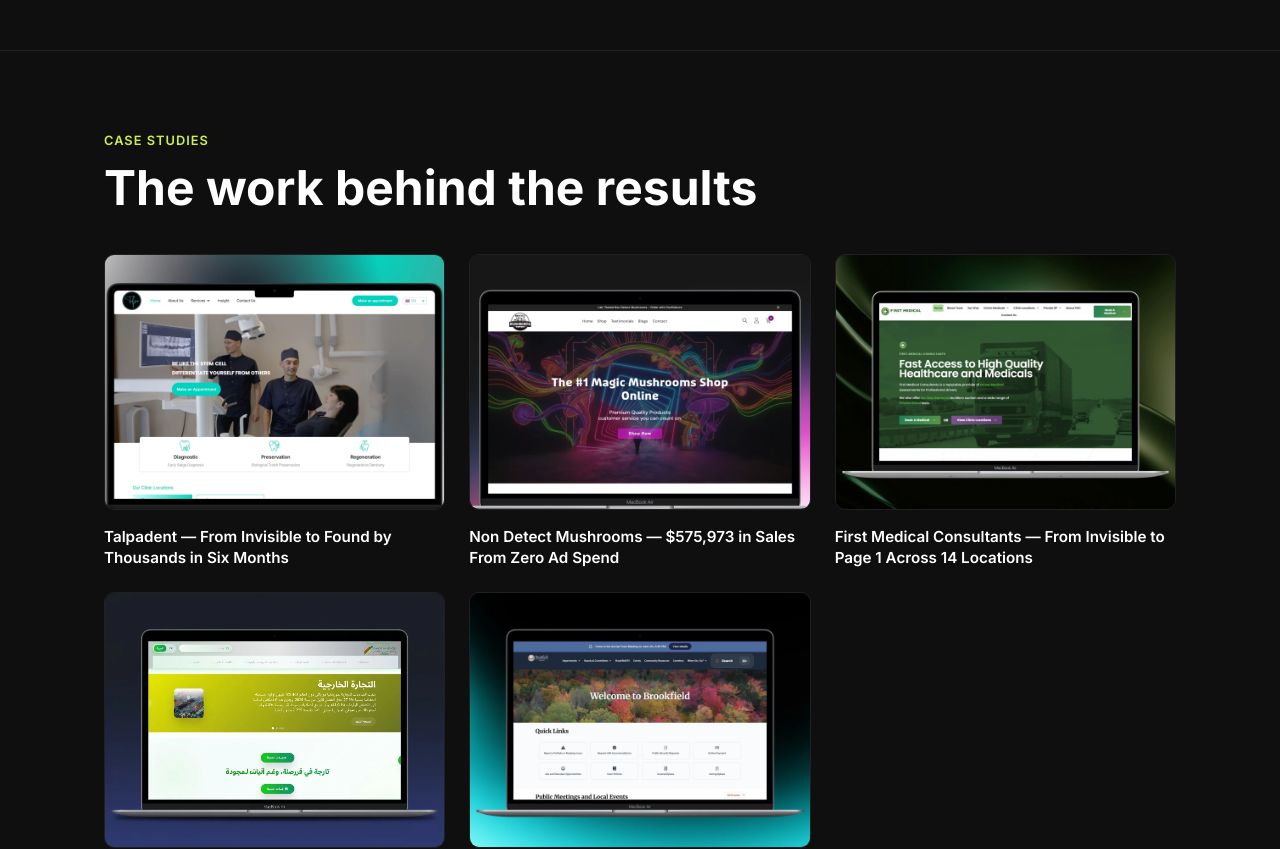
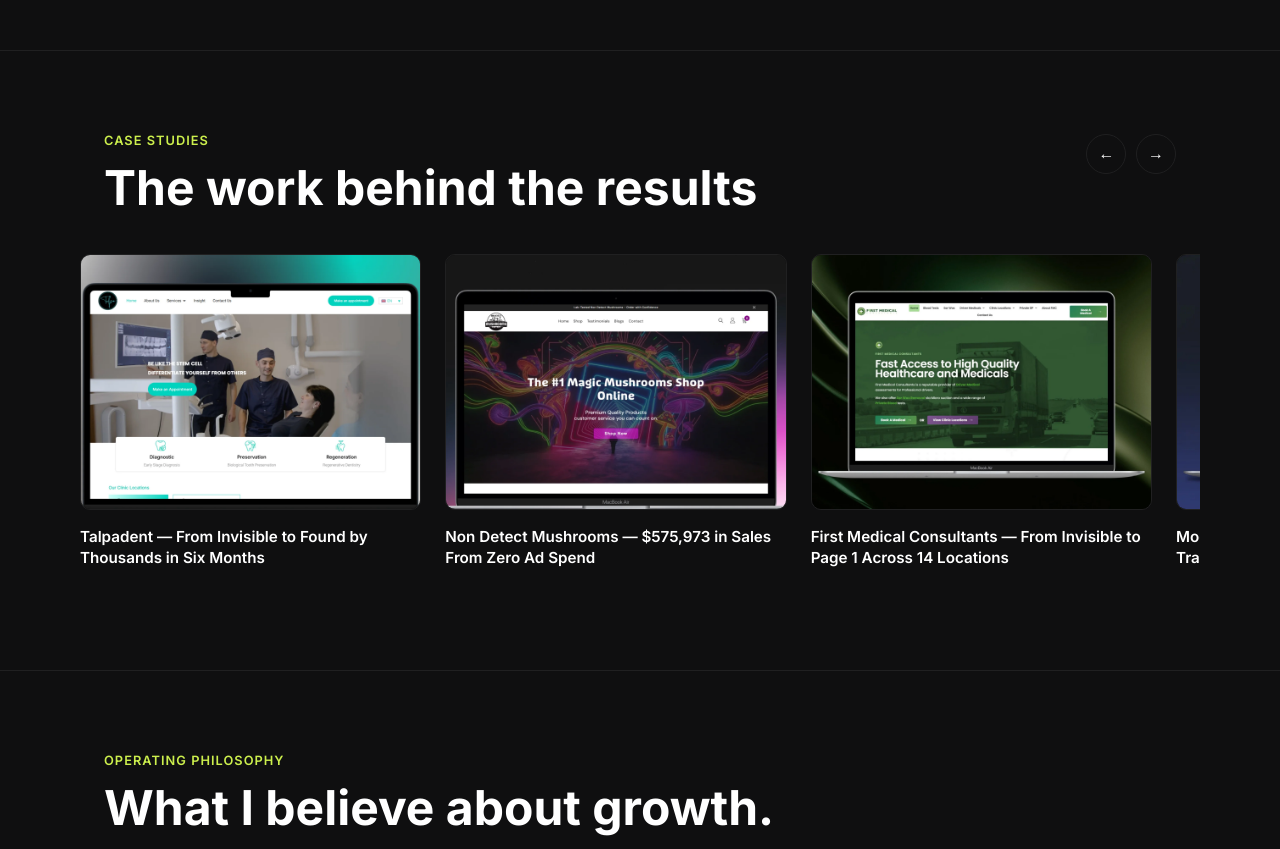
Before and after one commit to yasinzia01-ops/Abdul-Rehman-Portfolio, a Next.js app: page / in a window 1280 px wide. Shown: the part 2680-3529 px from the top of the page. Built offline with nearby package versions, Linux system fonts and the light colour scheme.

Commit message:
Convert case study gallery from static grid to carousel
Same card visuals (image + title, hover scale) as before, now in a
scroll-snap carousel with arrow controls, matching the testimonials
carousel pattern already used elsewhere on the page.

```diff
--- a/app/components/CaseStudyGallery.tsx
+++ b/app/components/CaseStudyGallery.tsx
@@ -1,3 +1,6 @@
+"use client";
+
+import { useRef } from "react";
 import Image from "next/image";
 
 const caseStudies = [
@@ -24,22 +27,71 @@
 ];
 
 export default function CaseStudyGallery() {
+  const trackRef = useRef<HTMLDivElement>(null);
+
+  const scrollByCard = (direction: 1 | -1) => {
+    const track = trackRef.current;
+    if (!track) return;
+    const card = track.querySelector<HTMLElement>(".caseGalleryCard");
+    const cardWidth = card ? card.offsetWidth + 24 : track.clientWidth * 0.8;
+
+    const atEnd =
+      direction === 1 &&
+      track.scrollLeft + track.clientWidth >= track.scrollWidth - cardWidth / 2;
+    const atStart = direction === -1 && track.scrollLeft <= cardWidth / 2;
+
+    if (atEnd) {
+      track.scrollTo({ left: 0, behavior: "smooth" });
+    } else if (atStart) {
+      track.scrollTo({ left: track.scrollWidth, behavior: "smooth" });
+    } else {
+      track.scrollBy({ left: direction * cardWidth, behavior: "smooth" });
+    }
+  };
+
   return (
     <section className="section caseGallery">
       <div className="section__inner">
+        <div className="caseGallery__head">
+          <div>
             <p className="eyebrow">Case Studies</p>
             <h2 className="section__title">The work behind the results</h2>
-        <div className="caseGallery__grid">
+          </div>
+          <div className="testimonials__arrows">
+            <button
+              type="button"
+              className="carouselArrow"
+              onClick={() => scrollByCard(-1)}
+              aria-label="Previous case study"
+            >
+              ←
+            </button>
+            <button
+              type="button"
+              className="carouselArrow"
+              onClick={() => scrollByCard(1)}
+              aria-label="Next case study"
+            >
+              →
+            </button>
+          </div>
+        </div>
+      </div>
+      <div className="caseGallery__track" ref={trackRef}>
         {caseStudies.map((item) => (
           <figure className="caseGalleryCard" key={item.title}>
             <div className="caseGalleryCard__image">
-                <Image src={item.image} alt={item.title} fill sizes="(max-width: 700px) 100vw, (max-width: 1100px) 50vw, 33vw" />
+              <Image
+                src={item.image}
+                alt={item.title}
+                fill
+                sizes="(max-width: 700px) 85vw, (max-width: 1100px) 50vw, 33vw"
+              />
             </div>
             <figcaption>{item.title}</figcaption>
           </figure>
         ))}
       </div>
-      </div>
     </section>
   );
 }
--- a/app/globals.css
+++ b/app/globals.css
@@ -888,12 +888,38 @@
   }
 }
 
-/* Case study gallery */
+/* Case study gallery — carousel, same card styling as before */
 
-.caseGallery__grid {
-  display: grid;
-  grid-template-columns: repeat(3, 1fr);
+.caseGallery__head {
+  display: flex;
+  align-items: flex-end;
+  justify-content: space-between;
+  gap: 1rem;
+  margin-bottom: 2.5rem;
+}
+
+.caseGallery__head .section__title {
+  margin-bottom: 0;
+}
+
+.caseGallery__track {
+  display: flex;
   gap: 1.5rem;
+  overflow-x: auto;
+  scroll-snap-type: x mandatory;
+  max-width: var(--max-width);
+  margin: 0 auto;
+  padding: 0 1.5rem;
+  scrollbar-width: none;
+}
+
+.caseGallery__track::-webkit-scrollbar {
+  display: none;
+}
+
+.caseGalleryCard {
+  scroll-snap-align: start;
+  flex: 0 0 calc(33.333% - 1rem);
 }
 
 .caseGalleryCard__image {
@@ -922,14 +948,14 @@
 }
 
 @media (max-width: 900px) {
-  .caseGallery__grid {
-    grid-template-columns: 1fr 1fr;
+  .caseGalleryCard {
+    flex-basis: calc(50% - 0.75rem);
   }
 }
 
 @media (max-width: 600px) {
-  .caseGallery__grid {
-    grid-template-columns: 1fr;
+  .caseGalleryCard {
+    flex-basis: 85%;
   }
 }
 
```
Lines whose indentation alone changed are shown as unchanged.
